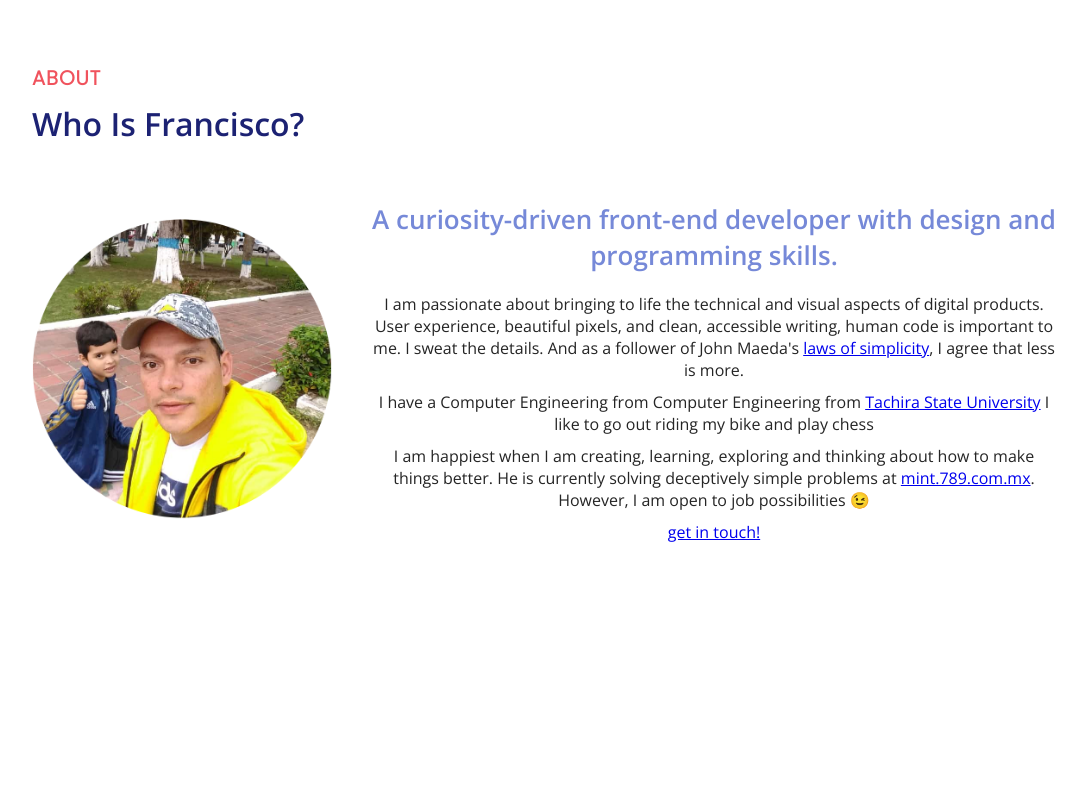
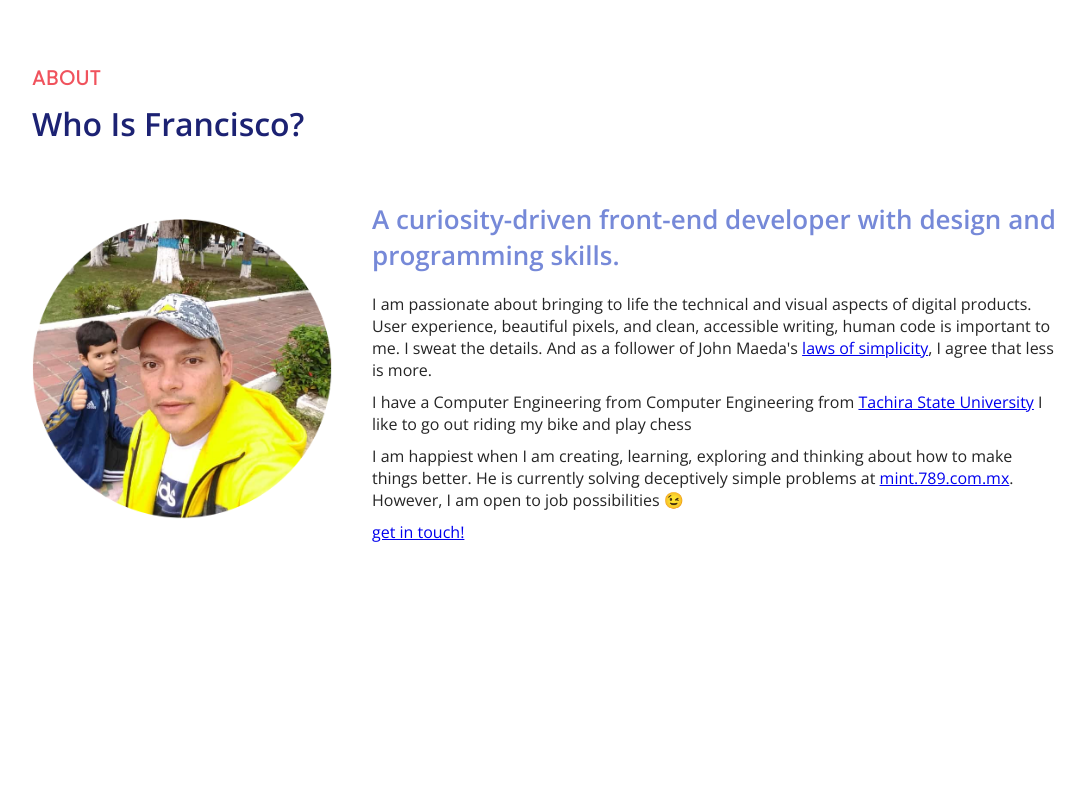
Before and after one commit to majoco/majoco.github.io, a PHP site: page / in a window 1280 px wide. Shown: the part 819-1619 px from the top of the page, without its empty margins (76-1162 px from the left). Run offline with PHP 8.4, Linux system fonts and the light colour scheme; some libraries are stand-ins or nearby versions; some web fonts are replaced.

Commit message:
version 177

```diff
--- a/portfolio/index.html
+++ b/portfolio/index.html
@@ -559,7 +559,7 @@
                   alt="head-shot of Francisco Ramirez."
                 />
               </div>
-              <div class="container-text">
+              <div class="container-text tal">
                 <h4>
                   A curiosity-driven front-end developer with design and
                   programming skills.
--- a/portfolio/style.css
+++ b/portfolio/style.css
@@ -354,6 +354,9 @@ div {
 }
 .tac {
   text-align: center;
+}
+.tal {
+  text-align: left;
 }
 .skills-wrapper h4 {
   font-size: 1.5rem;
```
